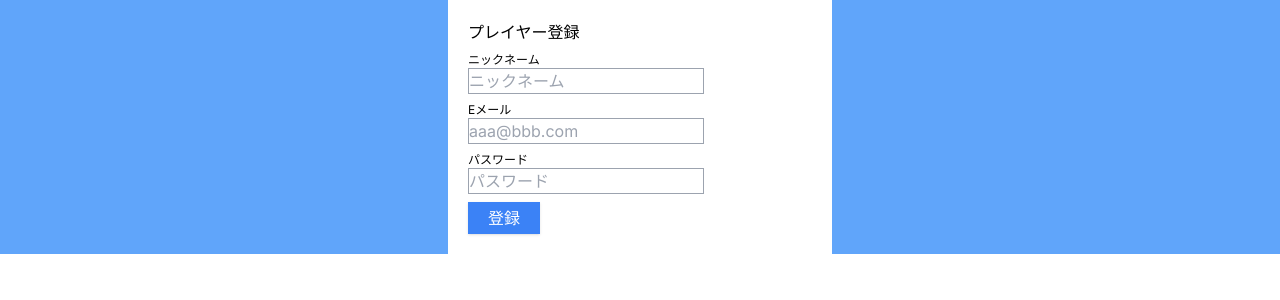
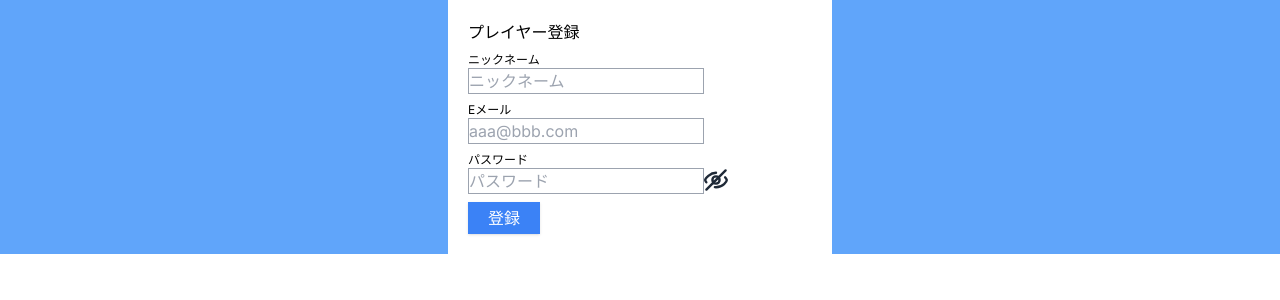
Before and after one commit to grayogre/md-system, a Next.js app: page /register in a window 1280 px wide. Shown: the top 300 px of the page. Built offline with nearby package versions, Linux system fonts and the light colour scheme.

Commit message:
プレイヤー登録でのパスワード表示切り替えを実装

```diff
--- a/src/app/register/page.tsx
+++ b/src/app/register/page.tsx
@@ -5,8 +5,11 @@ import { useRouter } from 'next/navigation'
 import { axiosInstance } from '../../api/axiosInstance'
 import Frame from '../../components/Frame'
 import Errors from '../../components/Errors'
+import OpenEye from '../../components/OpenEye'
+import CloseEye from '../../components/CloseEye'
 
 export default function Home() {
+  console.log('call Home')
 
   const defaultResult = {
     status: 200,
@@ -16,7 +19,9 @@ export default function Home() {
       password: [],
     }
   }
+
   const [result, setResult] = useState(defaultResult)
+  const [showPass, setShowPass] = useState(false)
   const router = useRouter()
 
   const onClick = () => {
@@ -45,6 +50,10 @@ export default function Home() {
     })
   }
 
+  const toggleShowPass = () => {
+    setShowPass((flag) => !flag)
+  }
+
   return (
     <Frame>
       <div className="block bg-white mx-auto w-96 p-5">
@@ -53,13 +62,18 @@ export default function Home() {
           <div className="frex frex-row">
             <label className="label-primary" htmlFor="name">ニックネーム</label>
             <input className="input-primary" type="text" id="name" placeholder="ニックネーム" />
-            <Errors className="block" messages={result.errors.name} />
+            <Errors className="block" messages={result.errors?.name ?? []} />
             <label className="label-primary" htmlFor="email">Eメール</label>
             <input className="input-primary" type="email" id="email" placeholder="aaa@bbb.com" />
-            <Errors className="block" messages={result.errors.email} />
+            <Errors className="block" messages={result.errors?.email ?? []} />
             <label className="label-primary" htmlFor="password">パスワード</label>
-            <input className="input-primary" type="password" id="password" placeholder="パスワード" />
-            <Errors className="block" messages={result.errors.password} />
+            <div className="flex">
+              <input className="input-primary" type={showPass ? "text" : "password"} id="password" placeholder="パスワード" />
+              <span className="mb-2" onClick={toggleShowPass}>
+                {showPass ? <OpenEye /> : <CloseEye /> }
+              </span>
+            </div>
+            <Errors className="block" messages={result.errors?.password ?? []} />
           </div>
           <div>
             <button className="bg-blue-500 text-white px-5 py-1 shadow" type="button" onClick={onClick}>登録</button>
--- /dev/null
+++ b/src/components/CloseEye.tsx
@@ -0,0 +1,7 @@
+export default function CloseEye() {
+  return (
+    <svg className="w-6 h-6 text-gray-800 dark:text-white" aria-hidden="true" xmlns="http://www.w3.org/2000/svg" fill="none" viewBox="0 0 20 18">
+      <path stroke="currentColor" stroke-linecap="round" stroke-linejoin="round" stroke-width="2" d="M1.933 10.909A4.357 4.357 0 0 1 1 9c0-1 4-6 9-6m7.6 3.8A5.068 5.068 0 0 1 19 9c0 1-3 6-9 6-.314 0-.62-.014-.918-.04M2 17 18 1m-5 8a3 3 0 1 1-6 0 3 3 0 0 1 6 0Z"/>
+    </svg>
+  )
+}
--- /dev/null
+++ b/src/components/OpenEye.tsx
@@ -0,0 +1,10 @@
+export default function OpenEye() {
+  return (
+    <svg className="w-6 h-6 text-gray-800 dark:text-white" aria-hidden="true" xmlns="http://www.w3.org/2000/svg" fill="none" viewBox="0 0 20 14">
+    <g stroke="currentColor" stroke-linecap="round" stroke-linejoin="round" stroke-width="2">
+      <path d="M10 10a3 3 0 1 0 0-6 3 3 0 0 0 0 6Z"/>
+      <path d="M10 13c4.97 0 9-2.686 9-6s-4.03-6-9-6-9 2.686-9 6 4.03 6 9 6Z"/>
+    </g>
+    </svg>
+  )
+}
--- a/src/validators/validators.ts
+++ b/src/validators/validators.ts
@@ -23,4 +23,13 @@ const minlen = (limit:number, message:string) => {
   return func
 }
 
-export {required, email, minlen}
+const validpass = (message:string) => {
+  const func = (value:any) => new Promise<string>((resolve) => {
+    const re = /^[\w\d]+$/
+    resolve(re.test(value) ? '' : message)
+  })
+
+  return func
+}
+
+export {required, email, minlen, validpass}
```
Also changed, not shown: 1 other file (tests, documents, lock files or other folders).
